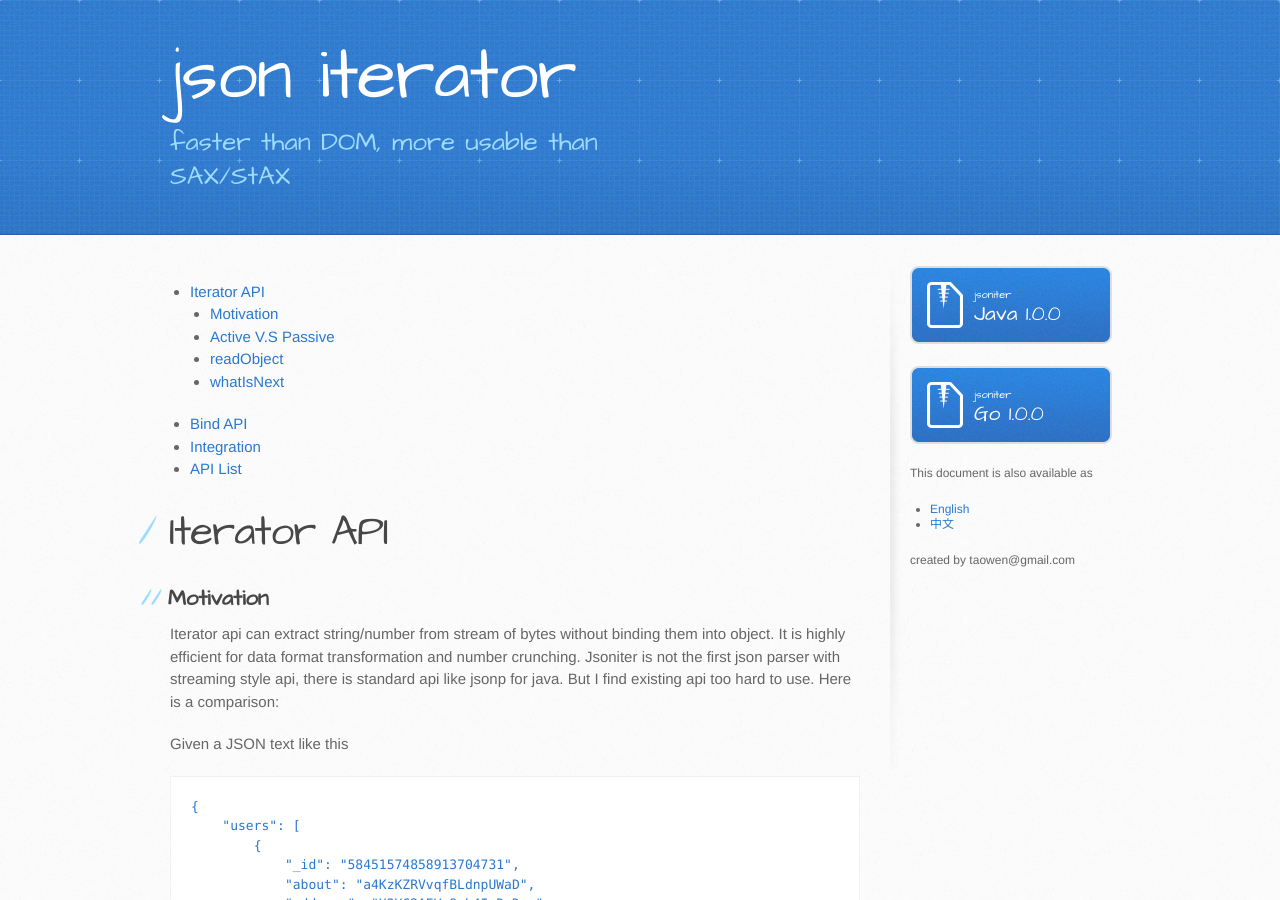
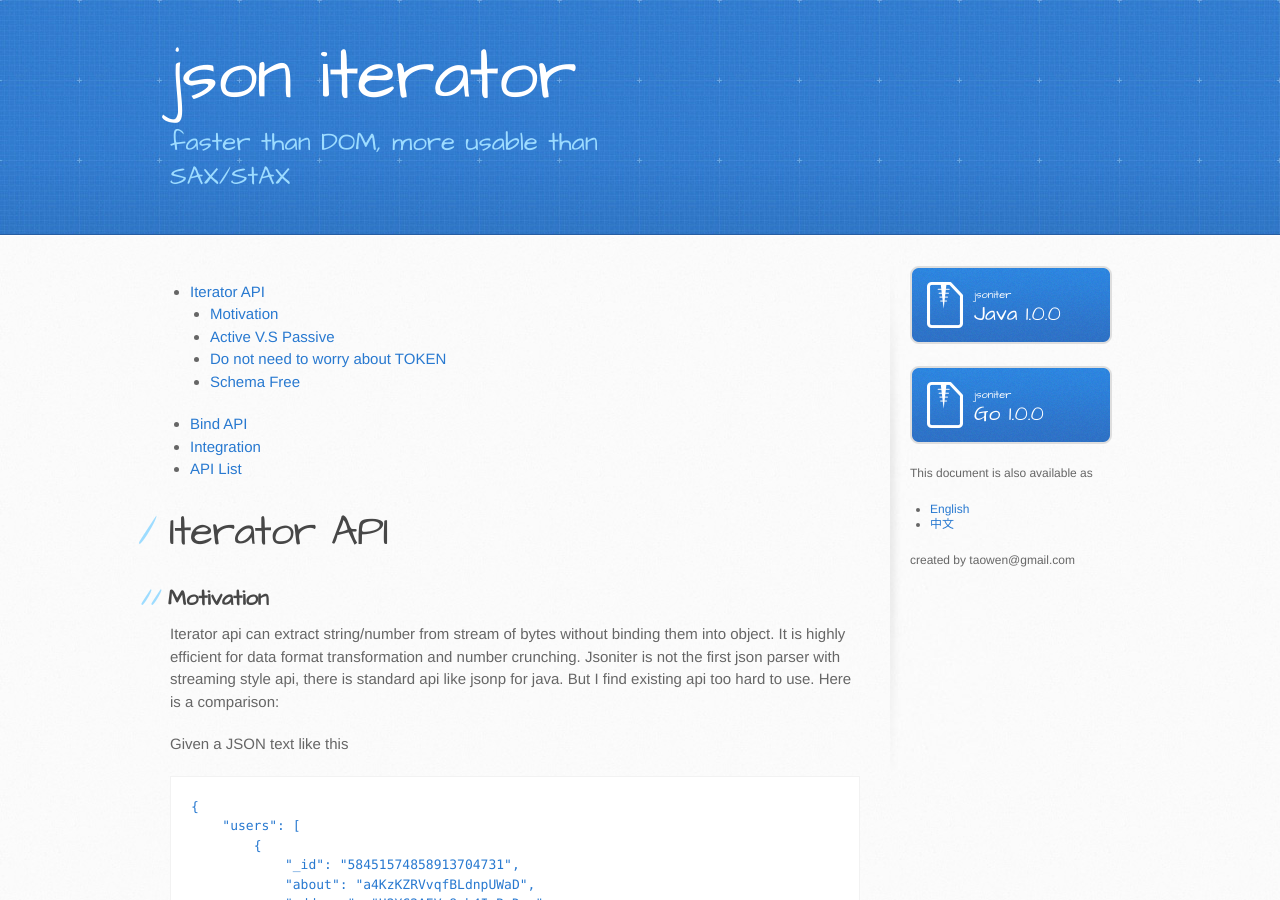
Before and after one commit to json-iterator/json-iterator.github.io, a Jekyll site: the page built from api.md, in a window 1280 px wide and 900 px high. Built offline with Jekyll 4.4.1, drawn with Linux system fonts in a browser that asks for light colours; some of the changed text lies outside the part shown.

Commit message:
Update api.md

```diff
--- a/api.md
+++ b/api.md
@@ -141,7 +141,7 @@ while (iter.readArray()) {
 
 The api is active instead of passive. I know I must be reading array, if the json is not array, it is the file wrong, not my fault. The parser should raise proper error message, instead of put the burden of detecting and reporting error on the shoulder of api caller. Let the api caller express its intention before reading next token, not only makes the code easier to read, also makes the code CPU friendly because less branching.
 
-## readObject
+## Do not need to worry about TOKEN
 
 The loop to parse object looks like
 
@@ -155,7 +155,7 @@ for (String field = iter.readObject(); field != null; field = iter.readObject())
 
 It is as if you are iterating over a hashmap. There is no concept of TOKEN. You do not need to know START_OBJECT, KEY, END_OBJECT. The api is one level higher than tokenizer. Not only easier to use, but much more efficient internally. The parser know the KEY always follow START_OBJECT, and will extract the key out for you in one shot.
 
-## whatIsNext
+## Schema Free
 
 Iterator api can also work in schema free way. So that in case the input is uncertain, for example some field might be string or int, we can still deal with it.
 
```
